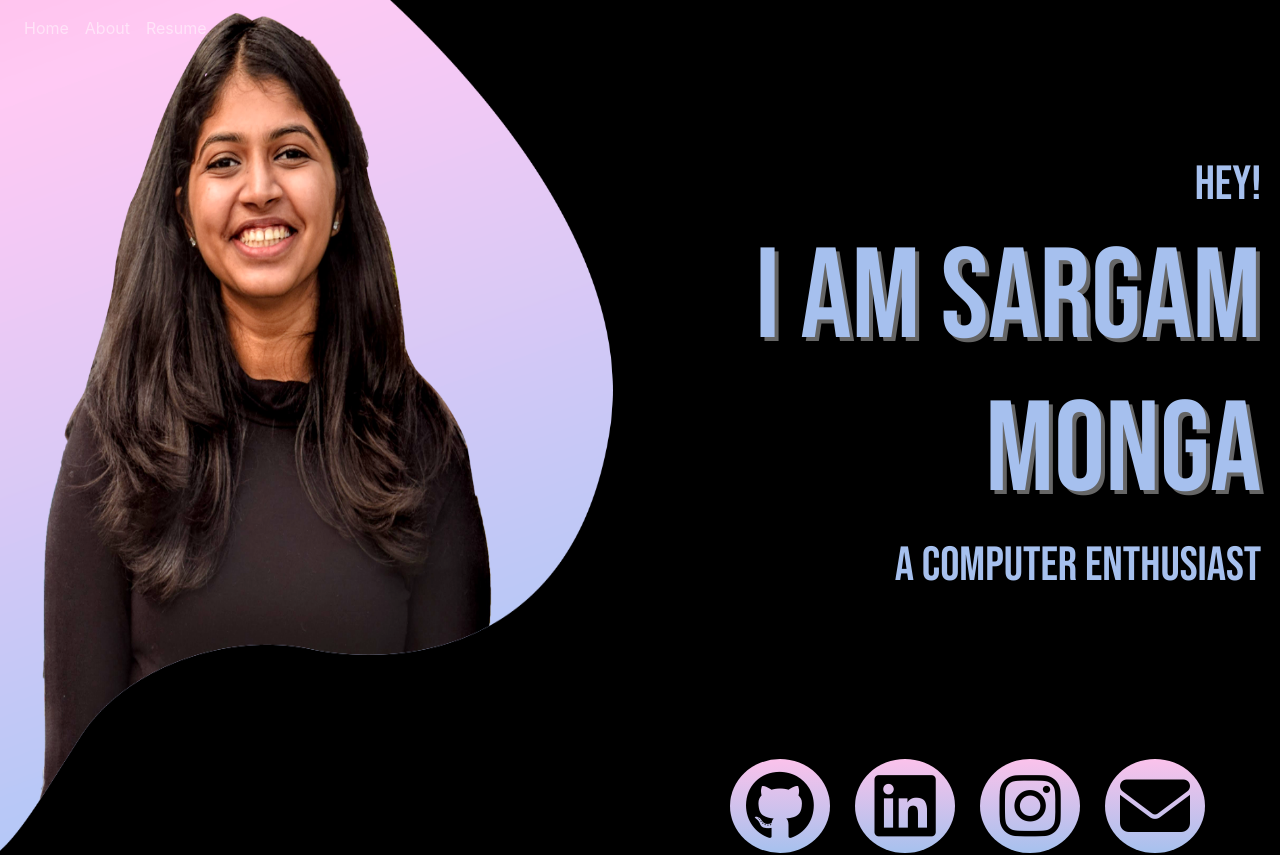
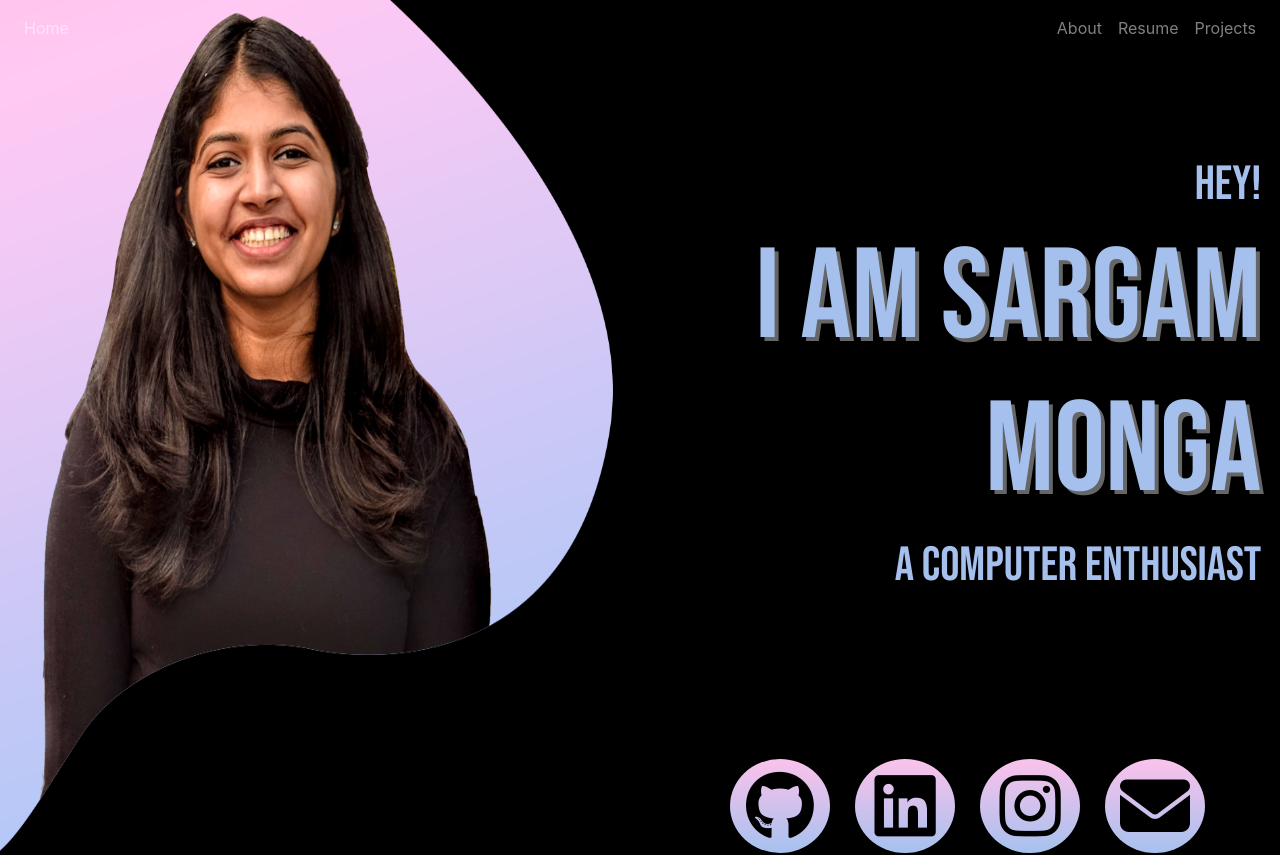
Before and after one commit to sargamm/Profile, a React (Create React App) app: page / in a window 1280 px wide. Shown: the top 855 px of the page. Built offline with nearby package versions, Linux system fonts and the light colour scheme.

Commit message:
Navbar Updated

```diff
--- a/public/index.html
+++ b/public/index.html
@@ -28,7 +28,7 @@
       work correctly both with client-side routing and a non-root public URL.
       Learn how to configure a non-root public URL by running `npm run build`.
     -->
-    <title>React App</title>
+    <title>Sargam Monga</title>
   </head>
   <body>
     <noscript>You need to enable JavaScript to run this app.</noscript>
--- a/src/App.js
+++ b/src/App.js
@@ -7,19 +7,18 @@ import Intro from'./Intro.js';
 import Timeline from './Timeline'
 import TechnicalProfiles from './TechnicalProfiles';
 import CoCurricular from './CoCurricular';
-
-// import 'bootstrap/dist/css/bootstrap.min.css'
+import Footer from './Footer'
 
 function App() {
   return (
-    <div className="App">
+    <div className="App" id="home">
       <NavBar/>
-      <Banner />
-      <h1 className="title"> ABOUT ME </h1>
+      <Banner/>
+      <h1 className="title" id="about"> ABOUT ME </h1>
       <Intro />
       <h1 className="title"> TECH-PROFILES </h1>
       <TechnicalProfiles/>
-      <h1 className="title"> PROJECTS </h1>
+      <h1 className="title" id="projects"> PROJECTS </h1>
       <Projects/>
       <h1 className="title"> LIFE SO FAR </h1>
       <Timeline/>
--- /dev/null
+++ b/src/Footer.js
@@ -0,0 +1,14 @@
+import React from 'react'
+import { Col } from 'react-bootstrap'
+
+function Footer(){
+    return(
+        <div style={{backgroundColor:"#444446", color:"#fff"}}>
+            <Col sm={6}>
+                <h5>Contact Information</h5>
+                <i className="fa fa-envelope"> sargam18262@iiitd.ac.in </i>
+            </Col>
+        </div>
+    )
+}
+export default Footer;
--- a/src/Intro.js
+++ b/src/Intro.js
@@ -3,7 +3,7 @@ import {Row, Col} from 'react-bootstrap'
 import {CSSTransitionGroup} from 'react-transition-group'
 function Intro(){
     return(
-        <div className="Intro">
+        <div className="Intro" >
             <Row>
                 <Col sm={12}>
 
--- a/src/NavBar.js
+++ b/src/NavBar.js
@@ -10,10 +10,13 @@ function NavBar(){
         <Navbar fixed="top" variant="dark" expand="lg" style={{position:"fixed"}}>
             <Navbar.Toggle aria-controls="basic-Navbar-nav" />
             <Navbar.Collapse id="basic-Navbar-nav">
-                <Nav className="justify-content-center">
-                    <Nav.Link href="#home" >Home</Nav.Link>
-                    <Nav.Link href="#link">About</Nav.Link>
-                    <Nav.Link href={Resume}>Resume</Nav.Link>
+                <Nav>
+                    <Nav.Link href="#home" variant="dark" >Home</Nav.Link>
+                </Nav>
+                <Nav className="ml-auto">
+                    <Nav.Link href="#about" >About</Nav.Link>
+                    <Nav.Link href={Resume} >Resume</Nav.Link>
+                    <Nav.Link href="#projects">Projects</Nav.Link>
                 </Nav>
             </Navbar.Collapse>
         </Navbar>
--- a/src/Projects.js
+++ b/src/Projects.js
@@ -12,7 +12,7 @@ import CycGlove from './assets/glove.JPG'
 
 function Projects(){
     return(
-        <div className="Projects">
+        <div className="Projects" >
             <div className="ProjectsDiv">
                 <Row>
                  <Col lg={4} md={6} sm={12}>
```
